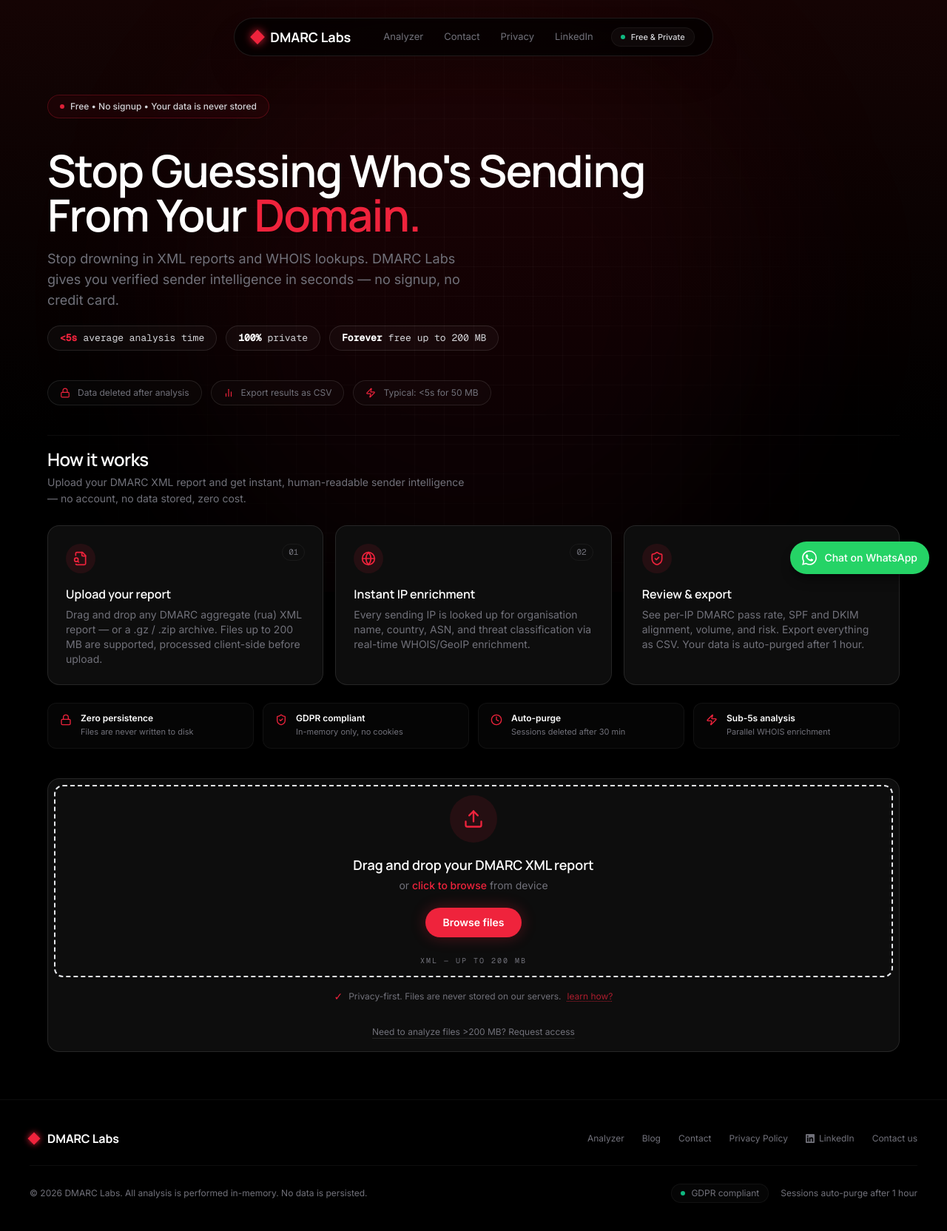
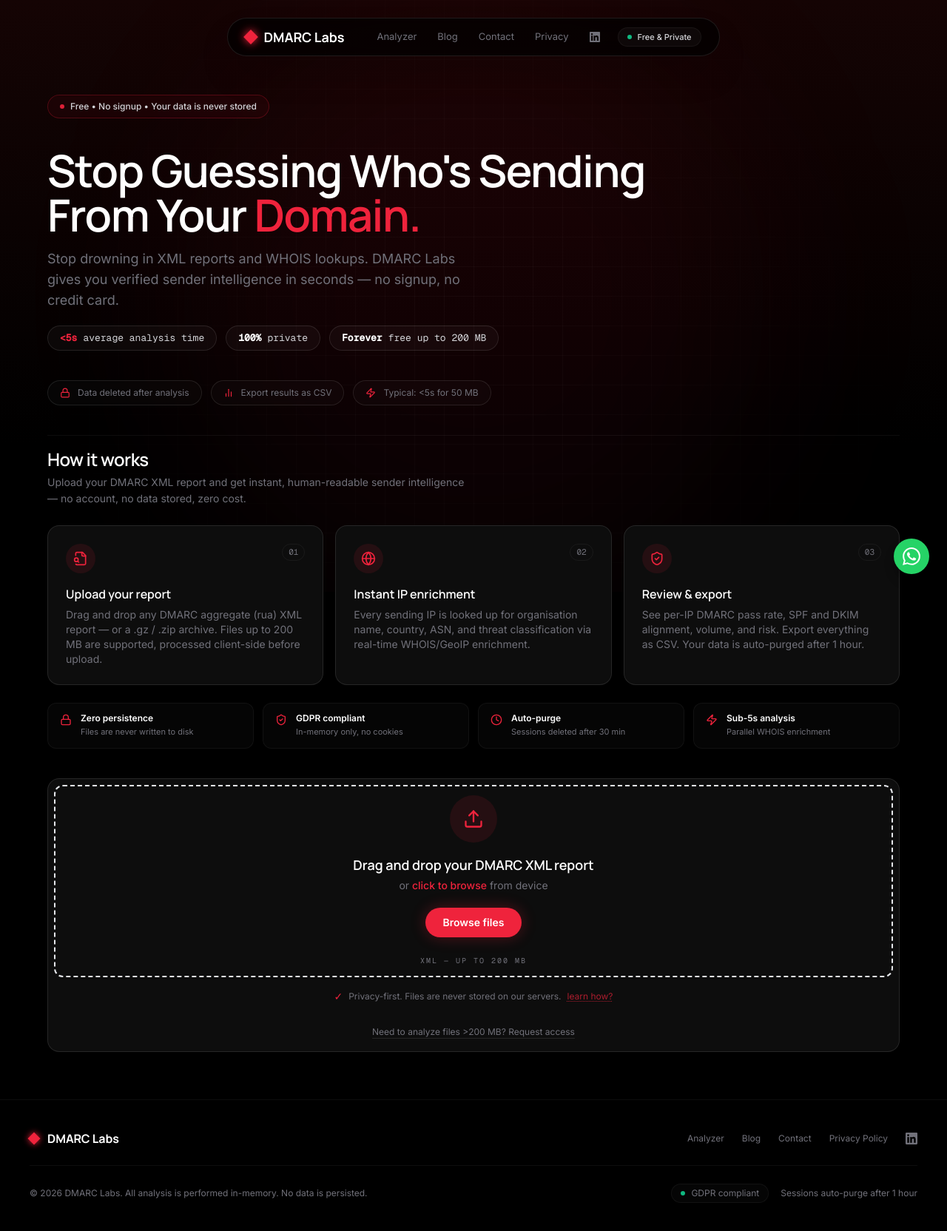
Before and after one commit to devashishsingh/dmarclabs, a Next.js app in the folder frontend/: page / in a window 1280 px wide. Shown: the whole page at 74% size. Built offline with nearby package versions, Linux system fonts and the light colour scheme; no server answers.

Commit message:
fix: WhatsApp icon-only, Blog in header, remove duplicate Contact, LinkedIn icon-only in footer

```diff
--- a/frontend/app/layout.tsx
+++ b/frontend/app/layout.tsx
@@ -66,11 +66,9 @@
                 <Link href="/blog" className="hover:text-accent transition-colors">Blog</Link>
                 <Link href="/contact" className="hover:text-accent transition-colors">Contact</Link>
                 <Link href="/privacy" className="hover:text-accent transition-colors">Privacy Policy</Link>
-                <a href="https://www.linkedin.com/in/devashish-singh-52a050112" target="_blank" rel="noopener noreferrer" className="hover:text-accent transition-colors inline-flex items-center gap-1.5">
-                  <svg viewBox="0 0 24 24" fill="currentColor" className="w-3 h-3" aria-hidden="true"><path d="M20.447 20.452h-3.554v-5.569c0-1.328-.027-3.037-1.852-3.037-1.853 0-2.136 1.445-2.136 2.939v5.667H9.351V9h3.414v1.561h.046c.477-.9 1.637-1.85 3.37-1.85 3.601 0 4.267 2.37 4.267 5.455v6.286zM5.337 7.433a2.062 2.062 0 0 1-2.063-2.065 2.064 2.064 0 1 1 2.063 2.065zm1.782 13.019H3.555V9h3.564v11.452zM22.225 0H1.771C.792 0 0 .774 0 1.729v20.542C0 23.227.792 24 1.771 24h20.451C23.2 24 24 23.227 24 22.271V1.729C24 .774 23.2 0 22.222 0h.003z"/></svg>
-                  LinkedIn
+                <a href="https://www.linkedin.com/in/devashish-singh-52a050112" target="_blank" rel="noopener noreferrer" aria-label="LinkedIn" className="hover:text-accent transition-colors inline-flex items-center">
+                  <svg viewBox="0 0 24 24" fill="currentColor" className="w-4 h-4" aria-hidden="true"><path d="M20.447 20.452h-3.554v-5.569c0-1.328-.027-3.037-1.852-3.037-1.853 0-2.136 1.445-2.136 2.939v5.667H9.351V9h3.414v1.561h.046c.477-.9 1.637-1.85 3.37-1.85 3.601 0 4.267 2.37 4.267 5.455v6.286zM5.337 7.433a2.062 2.062 0 0 1-2.063-2.065 2.064 2.064 0 1 1 2.063 2.065zm1.782 13.019H3.555V9h3.564v11.452zM22.225 0H1.771C.792 0 0 .774 0 1.729v20.542C0 23.227.792 24 1.771 24h20.451C23.2 24 24 23.227 24 22.271V1.729C24 .774 23.2 0 22.222 0h.003z"/></svg>
                 </a>
-                <Link href="/contact" className="hover:text-accent transition-colors">Contact us</Link>
               </nav>
             </div>
 
@@ -96,13 +94,11 @@
           target="_blank"
           rel="noopener noreferrer"
           aria-label="Chat on WhatsApp"
-          className="fixed bottom-6 right-6 z-50 flex items-center gap-2.5 rounded-full bg-[#25D366] px-4 py-3 text-white text-sm font-medium shadow-lg shadow-black/40 hover:bg-[#1ebe5d] hover:scale-105 active:scale-95 transition-all duration-150 group"
+          className="fixed bottom-6 right-6 z-50 flex items-center justify-center w-12 h-12 rounded-full bg-[#25D366] text-white shadow-lg shadow-black/40 hover:bg-[#1ebe5d] hover:scale-105 active:scale-95 transition-all duration-150"
         >
-          {/* WhatsApp icon */}
-          <svg viewBox="0 0 24 24" fill="currentColor" className="w-5 h-5 flex-shrink-0" aria-hidden="true">
+          <svg viewBox="0 0 24 24" fill="currentColor" className="w-6 h-6" aria-hidden="true">
             <path d="M17.472 14.382c-.297-.149-1.758-.867-2.03-.967-.273-.099-.471-.148-.67.15-.197.297-.767.966-.94 1.164-.173.199-.347.223-.644.075-.297-.15-1.255-.463-2.39-1.475-.883-.788-1.48-1.761-1.653-2.059-.173-.297-.018-.458.13-.606.134-.133.298-.347.446-.52.149-.174.198-.298.298-.497.099-.198.05-.371-.025-.52-.075-.149-.669-1.612-.916-2.207-.242-.579-.487-.5-.669-.51-.173-.008-.371-.01-.57-.01-.198 0-.52.074-.792.372-.272.297-1.04 1.016-1.04 2.479 0 1.462 1.065 2.875 1.213 3.074.149.198 2.096 3.2 5.077 4.487.709.306 1.262.489 1.694.625.712.227 1.36.195 1.871.118.571-.085 1.758-.719 2.006-1.413.248-.694.248-1.289.173-1.413-.074-.124-.272-.198-.57-.347m-5.421 7.403h-.004a9.87 9.87 0 0 1-5.031-1.378l-.361-.214-3.741.982.998-3.648-.235-.374a9.86 9.86 0 0 1-1.51-5.26c.001-5.45 4.436-9.884 9.888-9.884 2.64 0 5.122 1.03 6.988 2.898a9.825 9.825 0 0 1 2.893 6.994c-.003 5.45-4.437 9.884-9.885 9.884m8.413-18.297A11.815 11.815 0 0 0 12.05 0C5.495 0 .16 5.335.157 11.892c0 2.096.547 4.142 1.588 5.945L.057 24l6.305-1.654a11.882 11.882 0 0 0 5.683 1.448h.005c6.554 0 11.89-5.335 11.893-11.893a11.821 11.821 0 0 0-3.48-8.413Z"/>
           </svg>
-          <span className="whitespace-nowrap">Chat on WhatsApp</span>
         </a>
         </HeaderVisibilityProvider>
       </body>
--- a/frontend/components/Header.tsx
+++ b/frontend/components/Header.tsx
@@ -6,10 +6,16 @@
 
 const NAV_LINKS = [
   { href: '/#upload', label: 'Analyzer' },
+  { href: '/blog', label: 'Blog' },
   { href: '/contact', label: 'Contact' },
   { href: '/privacy', label: 'Privacy' },
-  { href: 'https://www.linkedin.com/in/devashish-singh-52a050112', label: 'LinkedIn' },
 ];
+
+const LinkedInIcon = () => (
+  <svg viewBox="0 0 24 24" fill="currentColor" className="w-3.5 h-3.5" aria-hidden="true">
+    <path d="M20.447 20.452h-3.554v-5.569c0-1.328-.027-3.037-1.852-3.037-1.853 0-2.136 1.445-2.136 2.939v5.667H9.351V9h3.414v1.561h.046c.477-.9 1.637-1.85 3.37-1.85 3.601 0 4.267 2.37 4.267 5.455v6.286zM5.337 7.433a2.062 2.062 0 0 1-2.063-2.065 2.064 2.064 0 1 1 2.063 2.065zm1.782 13.019H3.555V9h3.564v11.452zM22.225 0H1.771C.792 0 0 .774 0 1.729v20.542C0 23.227.792 24 1.771 24h20.451C23.2 24 24 23.227 24 22.271V1.729C24 .774 23.2 0 22.222 0h.003z"/>
+  </svg>
+);
 
 export default function Header() {
   const pathname = usePathname();
@@ -43,18 +49,22 @@
 
         <nav className="flex items-center gap-0.5 sm:gap-1" aria-label="Site navigation">
           {NAV_LINKS.map(({ href, label }) => {
-            const isExternal = href.startsWith('http');
             const cls = "text-[12px] sm:text-[13px] text-text-muted hover:text-text-primary px-2 sm:px-3 py-1 rounded-full hover:bg-white/5 transition-colors";
-            return isExternal ? (
-              <a key={href} href={href} target="_blank" rel="noopener noreferrer" className={cls + ' hidden sm:inline-flex'}>
-                {label}
-              </a>
-            ) : (
+            return (
               <Link key={href} href={href} className={cls + (label === 'Privacy' ? ' hidden sm:inline-flex' : '')}>
                 {label}
               </Link>
             );
           })}
+          <a
+            href="https://www.linkedin.com/in/devashish-singh-52a050112"
+            target="_blank"
+            rel="noopener noreferrer"
+            aria-label="LinkedIn"
+            className="hidden sm:inline-flex items-center justify-center text-text-muted hover:text-text-primary px-2 sm:px-3 py-1 rounded-full hover:bg-white/5 transition-colors"
+          >
+            <LinkedInIcon />
+          </a>
           <span className="text-[11px] font-medium text-text-secondary hidden sm:inline-flex items-center gap-2 px-3 py-1 rounded-full border border-white/5 bg-white/[0.03] ml-2">
             <span className="h-1.5 w-1.5 rounded-full bg-success animate-pulse inline-block" aria-hidden="true" />
             Free &amp; Private
```
